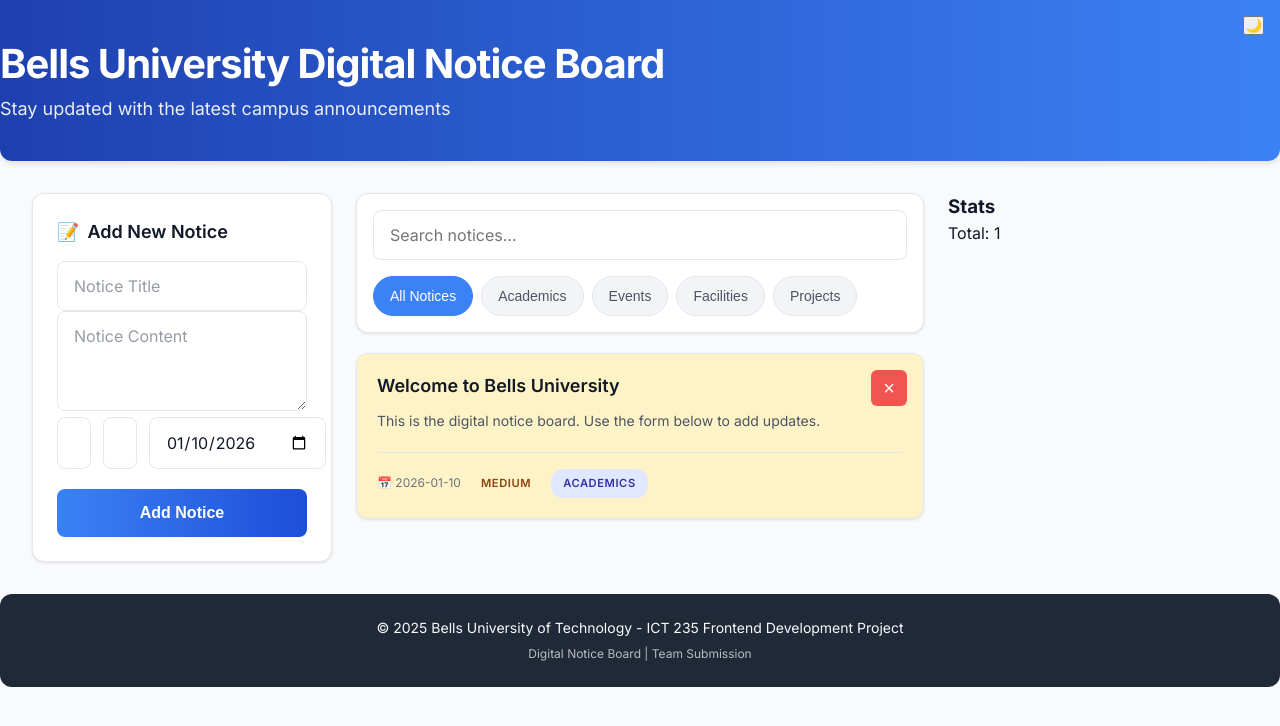
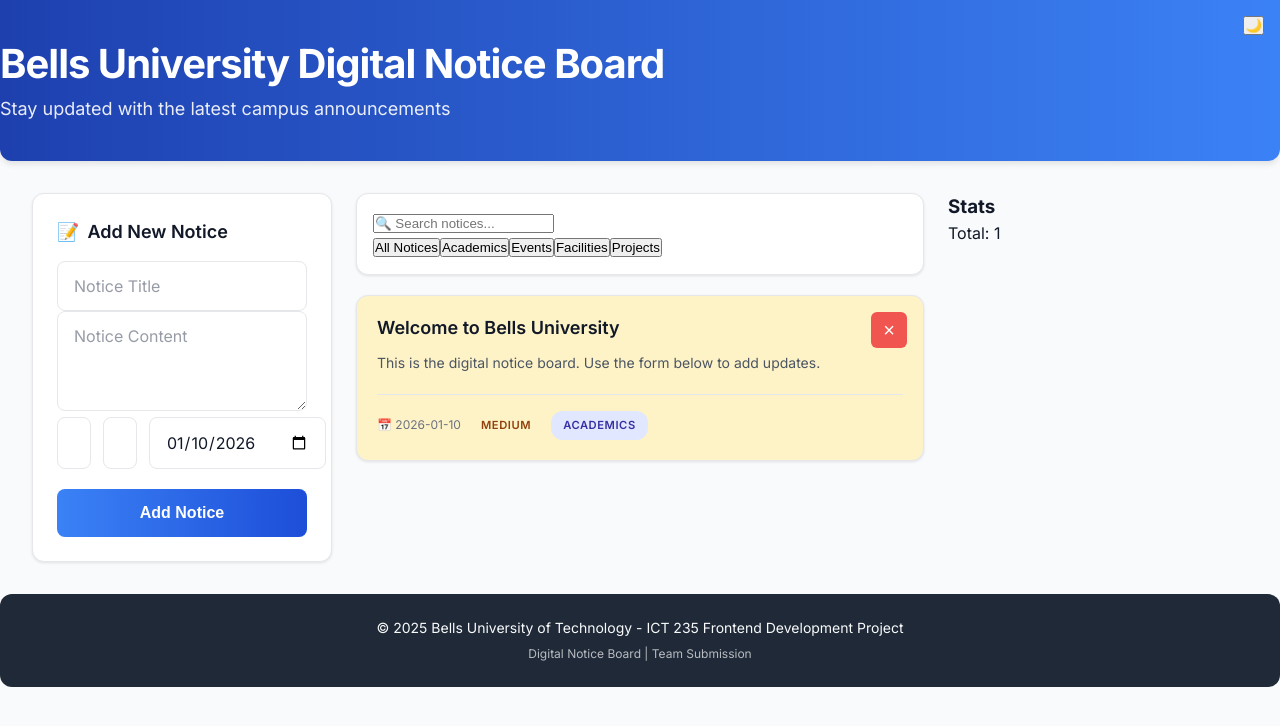
Before and after one commit to retrome3/bells_notice-board, a React (Create React App) app: page / in a window 1280 px wide. Shown: the top 726 px of the page. Built offline with nearby package versions, Linux system fonts and the light colour scheme; the HTML template or start-up script is replaced by a standard one.

Commit message:
Update Controls.js

```diff
--- a/src/components/Controls.js
+++ b/src/components/Controls.js
@@ -2,26 +2,32 @@ import React from 'react';
 import '../styles/App.css';
 
 const Controls = ({ searchTerm, setSearchTerm, selectedCategory, setSelectedCategory }) => {
-  const categories = ['all', 'academics', 'events', 'facilities', 'projects'];
+  const categories = [
+    { id: 'all', label: 'All Notices' },
+    { id: 'academics', label: 'Academics' },
+    { id: 'events', label: 'Events' },
+    { id: 'facilities', label: 'Facilities' },
+    { id: 'projects', label: 'Projects' }
+  ];
 
   return (
     <div className="controls">
       <input
         type="text"
-        className="search-box"
-        placeholder="Search notices..."
+        className="search-input"
+        placeholder="🔍 Search notices..."
         value={searchTerm}
         onChange={(e) => setSearchTerm(e.target.value)}
       />
 
-      <div className="category-buttons">
-        {categories.map(category => (
+      <div className="category-tabs">
+        {categories.map(cat => (
           <button
-            key={category}
-            className={`category-btn ${selectedCategory === category ? 'active' : ''}`}
-            onClick={() => setSelectedCategory(category)}
+            key={cat.id}
+            className={`category-tab ${selectedCategory === cat.id ? 'active' : ''}`}
+            onClick={() => setSelectedCategory(cat.id)}
           >
-            {category === 'all' ? 'All Notices' : category.charAt(0).toUpperCase() + category.slice(1)}
+            {cat.label}
           </button>
         ))}
       </div>
```
